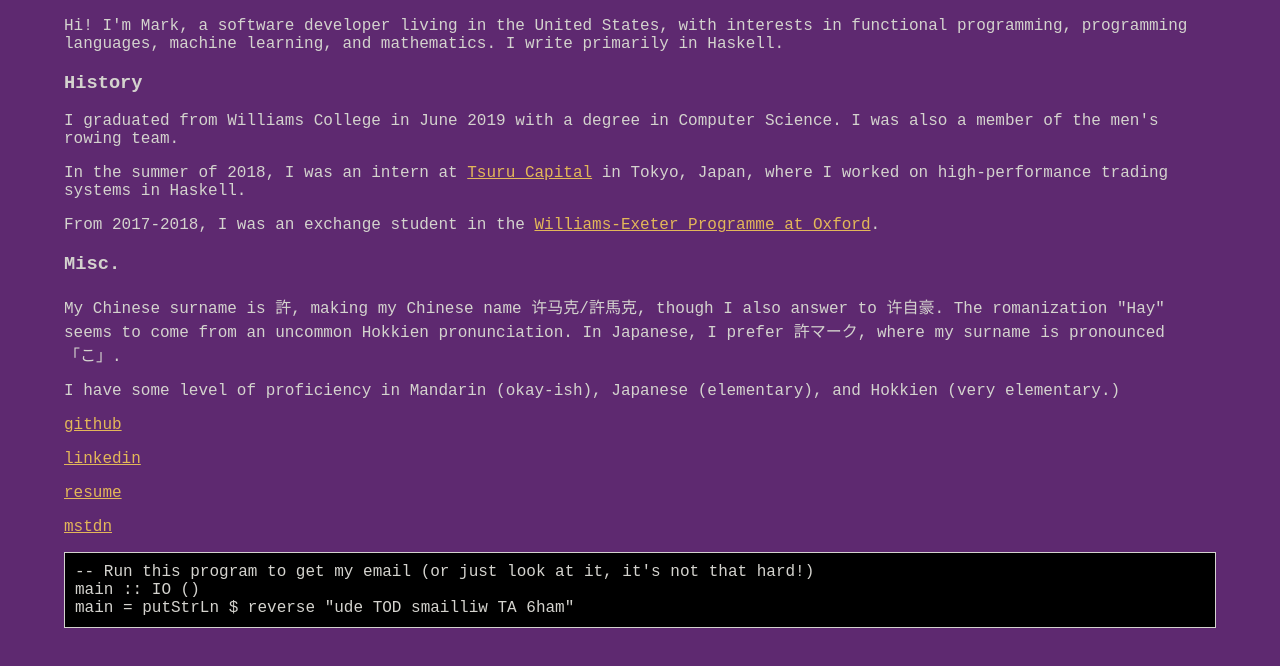
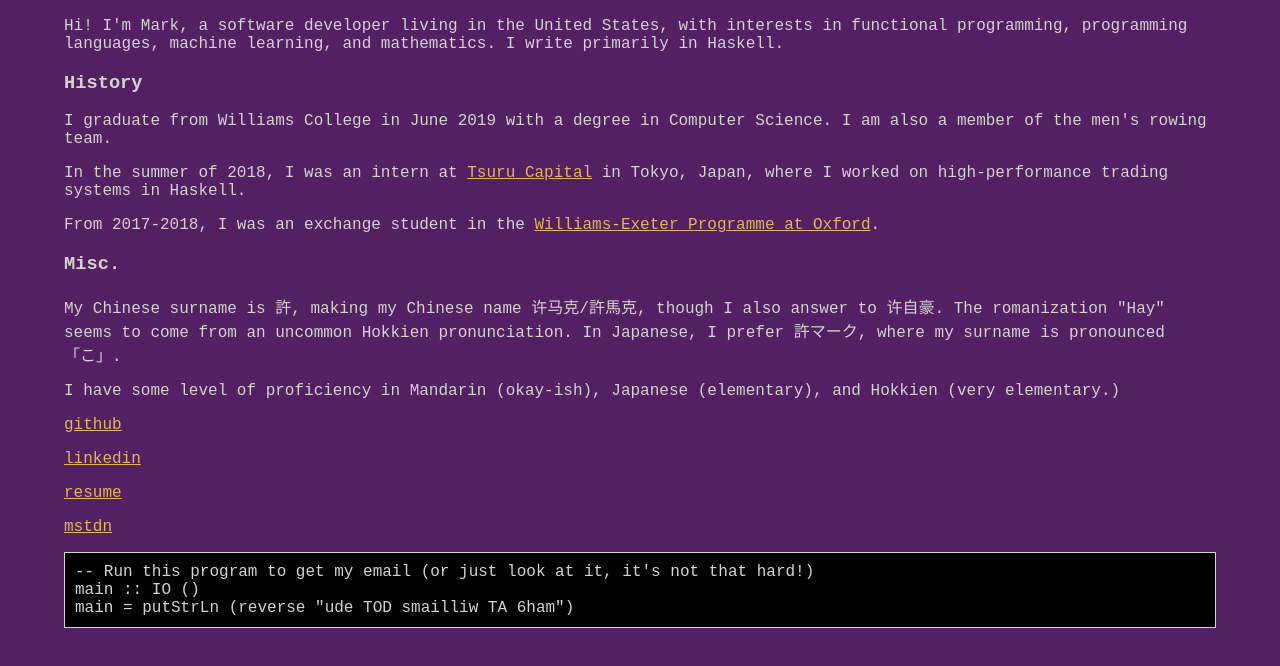
Before and after one commit to ahaym/ahaym.github.io, a plain HTML site: page index.html in a window 1280 px wide. Shown: the part 78-744 px from the top of the page. Drawn offline with Linux system fonts and the light colour scheme.

Commit message:
color, make email code easier, change WMC to present tense

```diff
--- a/index.html
+++ b/index.html
@@ -4,7 +4,7 @@
 
 <style>
 body {
-    background-color: #5e2970;
+    background-color: #532064;
     color: #d4d3ce;
     font-family: monospace;
     font-size: 16px;
@@ -40,7 +40,7 @@ a, a:visited {
     <p>Hi! I'm Mark, a software developer living in the United States, with interests in functional programming, programming languages, machine learning, and mathematics. I write primarily in Haskell.</p>
 
     <h3>History</h3>
-    <p>I graduated from Williams College in June 2019 with a degree in Computer Science. I was also a member of the men's rowing team. </p>
+    <p>I graduate from Williams College in June 2019 with a degree in Computer Science. I am also a member of the men's rowing team. </p>
     <p>In the summer of 2018, I was an intern at <a href="http://tsurucapital.com/en/">Tsuru Capital</a> in Tokyo, Japan, where I worked on high-performance trading systems in Haskell.</p>
     <p>From 2017-2018, I was an exchange student in the <a href="https://exeter.williams.edu/">Williams-Exeter Programme at Oxford</a>.</p>
 
@@ -55,7 +55,7 @@ a, a:visited {
 
     <pre><code>-- Run this program to get my email (or just look at it, it's not that hard!)
 main :: IO ()
-main = putStrLn $ reverse "ude TOD smailliw TA 6ham"</code></pre>
+main = putStrLn (reverse "ude TOD smailliw TA 6ham")</code></pre>
 
 </body>
 </html>
```
